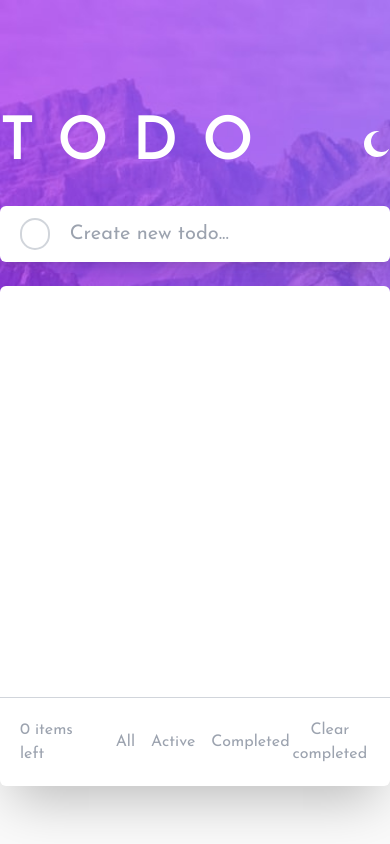
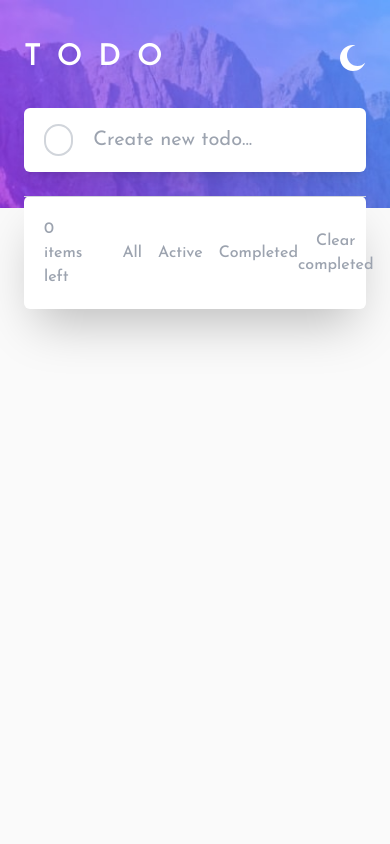
Before and after one commit to smitvalture/To-Do-Website, a React (Vite) app: page / in a window 390 px wide. Built offline with nearby package versions, Linux system fonts and the light colour scheme.

Commit message:
localstorage added

```diff
--- a/src/components/Tasks.jsx
+++ b/src/components/Tasks.jsx
@@ -17,7 +17,7 @@ const Tasks = ({ item, isDarkMode, onDelete }) => {
             >
                 {toggle && <img src={icon_check} alt="icon check" />}
             </button>
-            <p className={`ml-2 w-full ${toggle && "line-through"}`}>{item}</p>
+            <p className={`ml-2 pt-2 w-full ${toggle && "line-through"}`}>{item}</p>
             <button type='button' onClick={() => handleDelete()}>
                 <img src={icon_cross} alt="cross icon" />
             </button>
--- a/src/pages/Home.jsx
+++ b/src/pages/Home.jsx
@@ -1,10 +1,11 @@
 import React, { useState, useEffect } from 'react';
 import bg_img_light from '../assets/images/bg-desktop-light.jpg';
 import bg_img_dark from '../assets/images/bg-desktop-dark.jpg';
+import bg_img_light_mobile from '../assets/images/bg-mobile-light.jpg';
+import bg_img_dark_mobile from '../assets/images/bg-mobile-dark.jpg';
 import icon_sun from '../assets/images/icon-sun.svg';
 import icon_moon from '../assets/images/icon-moon.svg';
 import icon_check from '../assets/images/icon-check.svg';
-import icon_cross from '../assets/images/icon-cross.svg';
 import Tasks from '../components/Tasks';
 
 const Home = () => {
@@ -17,7 +18,19 @@ const Home = () => {
     const prefersDarkMode = window.matchMedia('(prefers-color-scheme: dark)').matches;
     setIsDarkMode(prefersDarkMode);
     document.documentElement.classList.toggle('dark', prefersDarkMode);
+
+    const storedList = localStorage.getItem("taskList");
+    if (storedList) {
+      try {
+        const parsedList = JSON.parse(storedList); // Parse the JSON string
+        setList(parsedList);
+      } catch (error) {
+        console.error("Error parsing storedList:", error);
+        // Handle the error, such as setting a default value for the list
+      }
+    }
   }, []);
+
 
   const toggleTheme = () => {
     setIsDarkMode((prevMode) => !prevMode);
@@ -27,14 +40,18 @@ const Home = () => {
   const handleSubmit = (e) => {
     e.preventDefault();
     if (input) {
-      setList([...list, input]);
+      const updatedList = [...list, input];
+      setList(updatedList);
+      localStorage.setItem("taskList", JSON.stringify(updatedList)); // Convert to JSON string
       setInput("");
     }
   };
 
+
   const handleDelete = (item) => {
     const updatedList = list.filter((task) => task !== item);
     setList(updatedList);
+    localStorage.setItem("taskList", JSON.stringify(updatedList));
   };
 
   const handleDragStart = (e, index) => {
@@ -51,21 +68,28 @@ const Home = () => {
     const removedItem = updatedList.splice(droppedIndex, 1)[0];
     updatedList.splice(index, 0, removedItem);
     setList(updatedList);
+    localStorage.setItem("taskList", JSON.stringify(updatedList));
   };
 
   return (
-    <section className='w-screen h-screen flex flex-col justify-center items-center bg-[#d6e0ed] font-Josefin'>
-      <div className='relative w-full h-[calc(100%-280px)] flex justify-center items-center overflow-hidden'>
+    <section className={`relative w-screen h-screen flex flex-col md:justify-center items-center overflow-hidden ${isDarkMode ? "bg-[#1e1e28]" : "bg-[#fafafa]"} font-Josefin`}>
+      <div className='w-full h-fit flex justify-center items-center'>
         <img
           src={isDarkMode ? bg_img_dark : bg_img_light}
           alt="bg img"
-          className='block absolute top-0 left-0 max-w-full min-w-[1500px] w-full h-80'
+          className='hidden md:block absolute top-0 left-0 max-w-full min-w-[1500px] w-full h-fit'
+        />
+        <img
+          src={isDarkMode ? bg_img_dark_mobile : bg_img_light_mobile}
+          alt="bg img"
+          className='block md:hidden absolute top-0 left-0 max-w-full w-full h-fit'
         />
       </div>
-      <div className={`relative w-full h-full flex justify-center ${isDarkMode ? "bg-[#1e1e28]" : "bg-[#fafafa]"}`}>
-        <div className='absolute -top-56 max-w-[650px] w-full h-full gap-6 flex flex-col items-center'>
+
+
+      <div className='absolute max-h-[calc(100%-250px)] px-6 pt-10 md:px-0 md:pt-0 md:max-w-[650px] w-full h-full gap-6 flex flex-col items-center'>
         <div className='w-full flex justify-between items-center'>
-            <h1 className={`text-${isDarkMode ? "gray-300" : "white"} text-6xl font-semibold tracking-[24px]`}>TODO</h1>
+          <h1 className={`text-${isDarkMode ? "gray-300" : "white"} text-3xl md:text-6xl font-semibold tracking-[16px] md:tracking-[24px]`}>TODO</h1>
           <button onClick={toggleTheme}>
             {
               <img src={isDarkMode ? icon_sun : icon_moon} alt="theme icon" />
@@ -75,7 +99,7 @@ const Home = () => {
 
         <form
           onSubmit={handleSubmit}
-            className={`w-full h-16 px-5 py-3 shadow-lg mt-2 flex gap-5 justify-center items-center ${isDarkMode ? "bg-[#2a2b3d]" : "bg-white"} rounded-md`}
+          className={`w-full h-16 p-5 shadow-lg mt-2 flex gap-5 justify-center items-center ${isDarkMode ? "bg-[#2a2b3d]" : "bg-white"} rounded-md`}
         >
           <button
             onClick={() => setToggle(!toggle)}
@@ -96,7 +120,7 @@ const Home = () => {
         </form>
 
         <div
-            className={`w-full min-h-[calc(100%-6px)] rounded-md shadow-2xl flex flex-col justify-between ${isDarkMode ? "bg-[#2a2b3d]" : "bg-white"}`}
+          className={`w-full md:h-3/4 rounded-md shadow-2xl flex flex-col justify-between ${isDarkMode ? "bg-[#2a2b3d]" : "bg-white"}`}
         >
           <div
             className='overflow-y-scroll scrollbar-hide scroll-smooth'
@@ -115,16 +139,15 @@ const Home = () => {
             ))}
           </div>
           <div
-              className={`w-full p-5 flex justify-between border-t ${isDarkMode ? "text-gray-500 border-gray-700" : "text-gray-400 border-gray-300"}`}
+            className={`w-full p-5 flex justify-between font-medium border-t ${isDarkMode ? "text-gray-500 border-gray-700" : "text-gray-400 border-gray-300"}`}
           >
             <p>{list.length} items left</p>
             <nav className='flex gap-4 ml-10'>
-                <button className={`hover:text-gray-600`}>All</button>
-                <button className={`hover:text-gray-600`}>Active</button>
-                <button className={`hover:text-gray-600`}>Completed</button>
+              <button className={`${isDarkMode ? "hover:text-gray-300" : "hover:text-gray-700"}`}>All</button>
+              <button className={`${isDarkMode ? "hover:text-gray-300" : "hover:text-gray-700"}`}>Active</button>
+              <button className={`${isDarkMode ? "hover:text-gray-300" : "hover:text-gray-700"}`}>Completed</button>
             </nav>
-              <button type='button' className={`hover:text-gray-600`}>Clear completed</button>
-            </div>
+            <button type='button' className={`${isDarkMode ? "hover:text-gray-300" : "hover:text-gray-700"}`}>Clear completed</button>
           </div>
         </div>
       </div>
```
Lines whose indentation alone changed are shown as unchanged.
